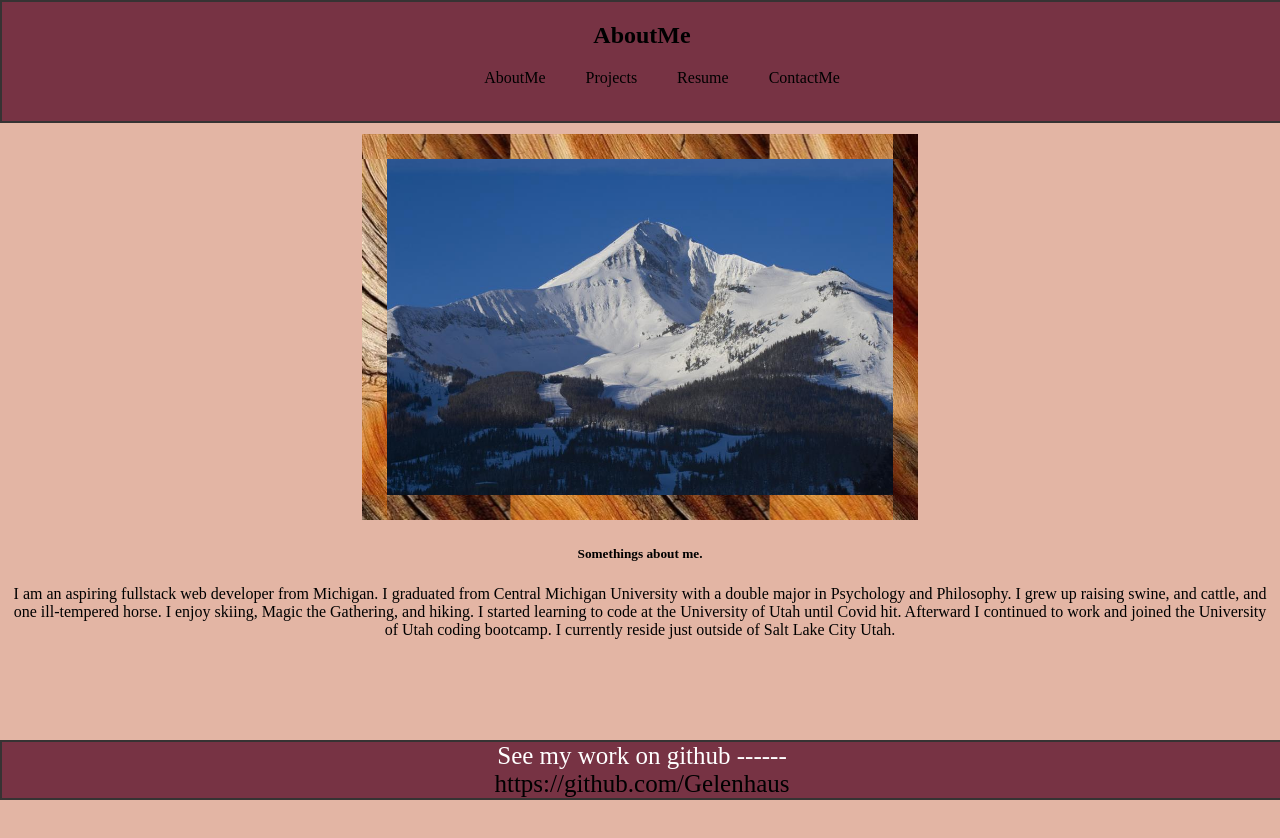
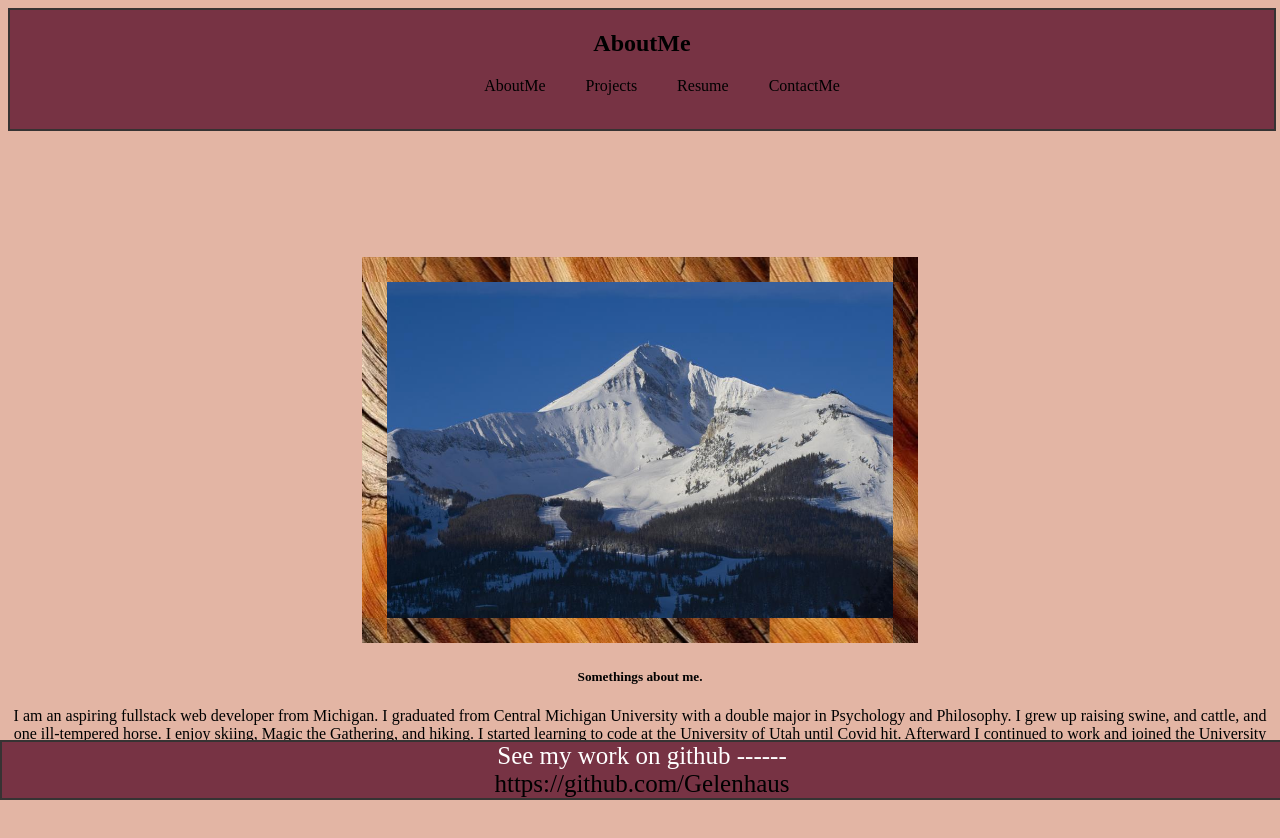
Before and after one commit to Gelenhaus/elenbaasReactPortfolio, a React (Create React App) app: page / in a window 1280 px wide. Shown: the top 838 px of the page. Before the commit the page ends 800 px from the top, so only its background shows below. Built offline with nearby package versions, Linux system fonts and the light colour scheme.

Commit message:
making it pretty

```diff
--- a/src/App.css
+++ b/src/App.css
@@ -16,7 +16,7 @@
 .App-header {
   background-color: #282c34;
   min-height: 100vh;
-  display: flex;
+  display: flexbox;
   flex-direction: column;
   align-items: center;
   justify-content: center;
--- a/src/components/Resume/index.js
+++ b/src/components/Resume/index.js
@@ -4,10 +4,17 @@ import resume from '../Resume/GEResume2022 (1).pdf';
 
 
 function Resume() {
+
+
     return (
         <section >
+
             <div className="resumeBox">
-                <a href={resume} download>Click to download resume</a>
+
+                <button>
+                    <a href={resume} download>Click to download resume</a>
+                </button>
+
             </div>
         </section>
 
--- a/src/index.css
+++ b/src/index.css
@@ -7,7 +7,7 @@
 }
 
 body {
-  display: flex;
+  display: flexbox;
   flex-direction: column;
   align-items: center;
   background-color: var(--melon);
@@ -28,7 +28,8 @@ body {
  }
 
  header {
-   position: fixed;
+   position: flexbox;
+    flex-basis: auto;
    top: 0%;
    left: 0%;
    border: 2px solid rgb(54, 51, 51);
```
